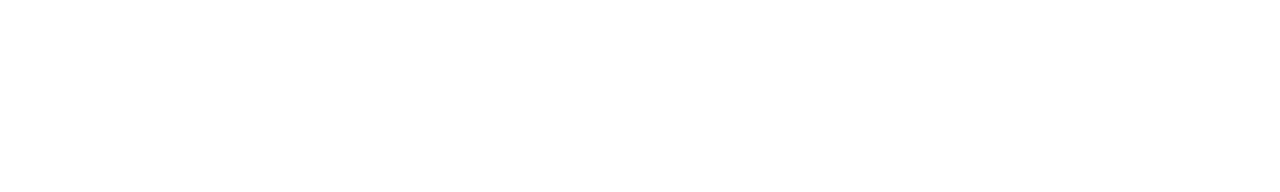
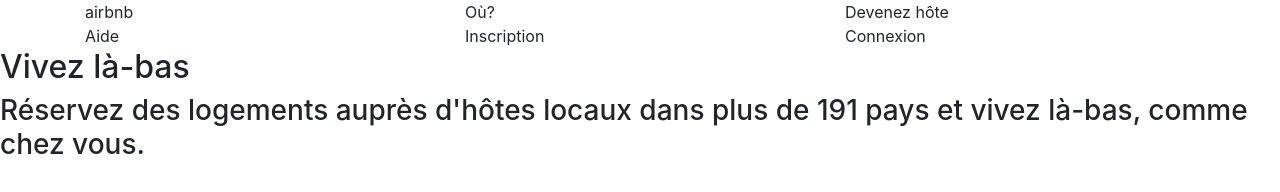
Before and after one commit to alma31/defi-airbnb, a plain HTML site: page index.html in a window 1280 px wide. Drawn offline with nearby package versions, Linux system fonts and the light colour scheme.

Commit message:
header maj

```diff
--- a/index.html
+++ b/index.html
@@ -1,17 +1,38 @@
 <!DOCTYPE html>
-<html lang="en">
+<html lang="fr">
 <head>
 	<meta charset="UTF-8">
 	<title>Airbnb</title>
+	<link href="bootstrap/css/bootstrap.min.css" rel="stylesheet">
+	<link href="assets/css/bootstrap.css" rel="stylesheet">
 </head>
 <body>
+	<header>
+		<div class="container">
+			<div class="row">
+				<div class="col-lg-4"> airbnb </div>
+				<div class="col-lg-4"> Où? </div>
+				<div class="col-lg-4"> Devenez hôte </div>
+				<div class="col-lg-4"> Aide </div>
+				<div class="col-lg-4"> Inscription </div>
+				<div class="col-lg-4"> Connexion </div>
+			</div>
+		</div>
+
+		<div>
+			<h2>
+				Vivez là-bas
+			</h2>
+			<h3>
+				Réservez des logements auprès d'hôtes locaux dans plus de 191 pays et vivez là-bas, comme chez vous.
+			</h3>
+		</div>
+	<div>
+	</div>
+</header>
+
+</div>
 
 
-
-
-
-<script id="__bs_script__">//<![CDATA[
-    document.write("<script async src='http://HOST:3000/browser-sync/browser-sync-client.js?v=2.16.0'><\/script>".replace("HOST", location.hostname));
-//]]></script>
 </body>
 </html>
```
